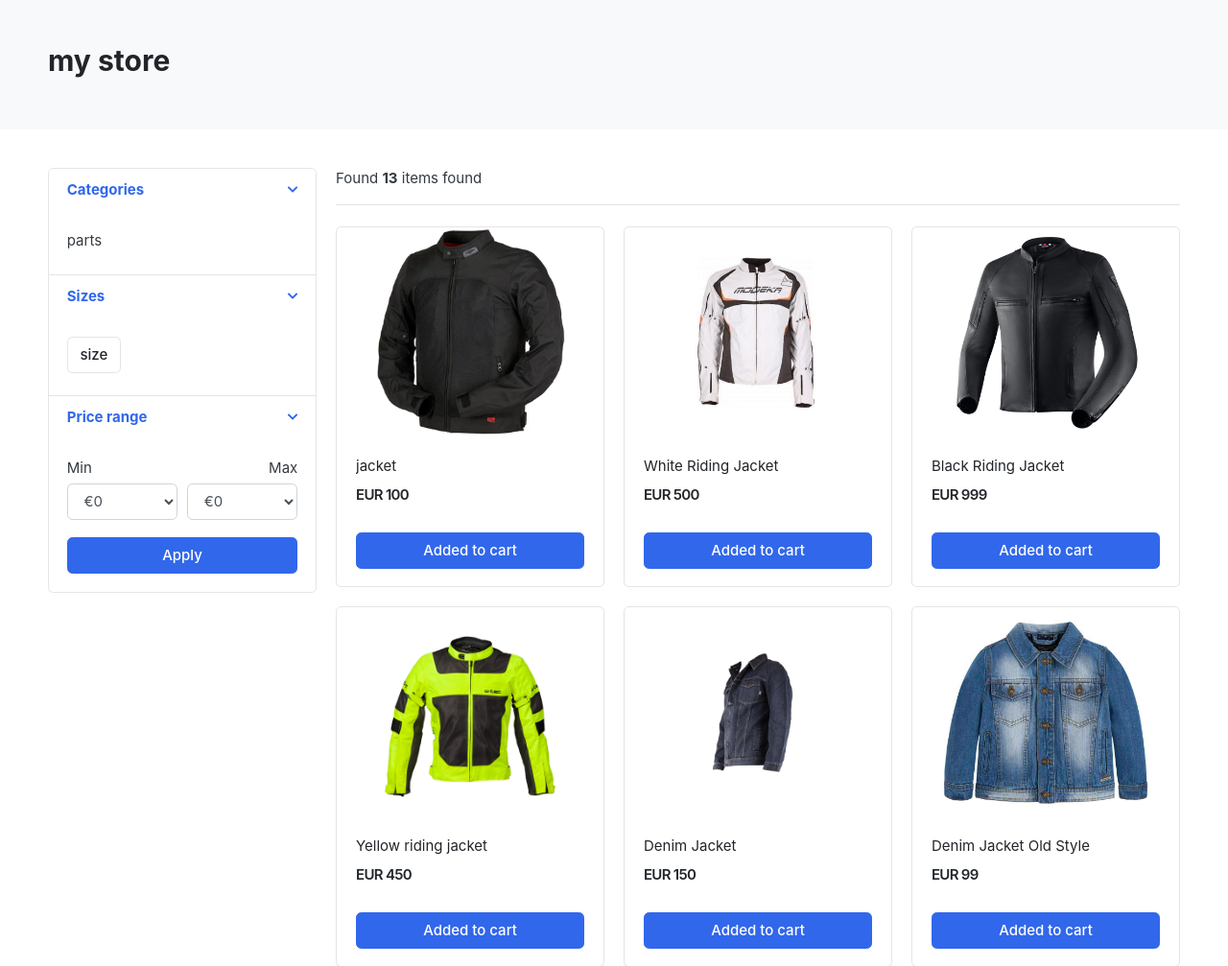
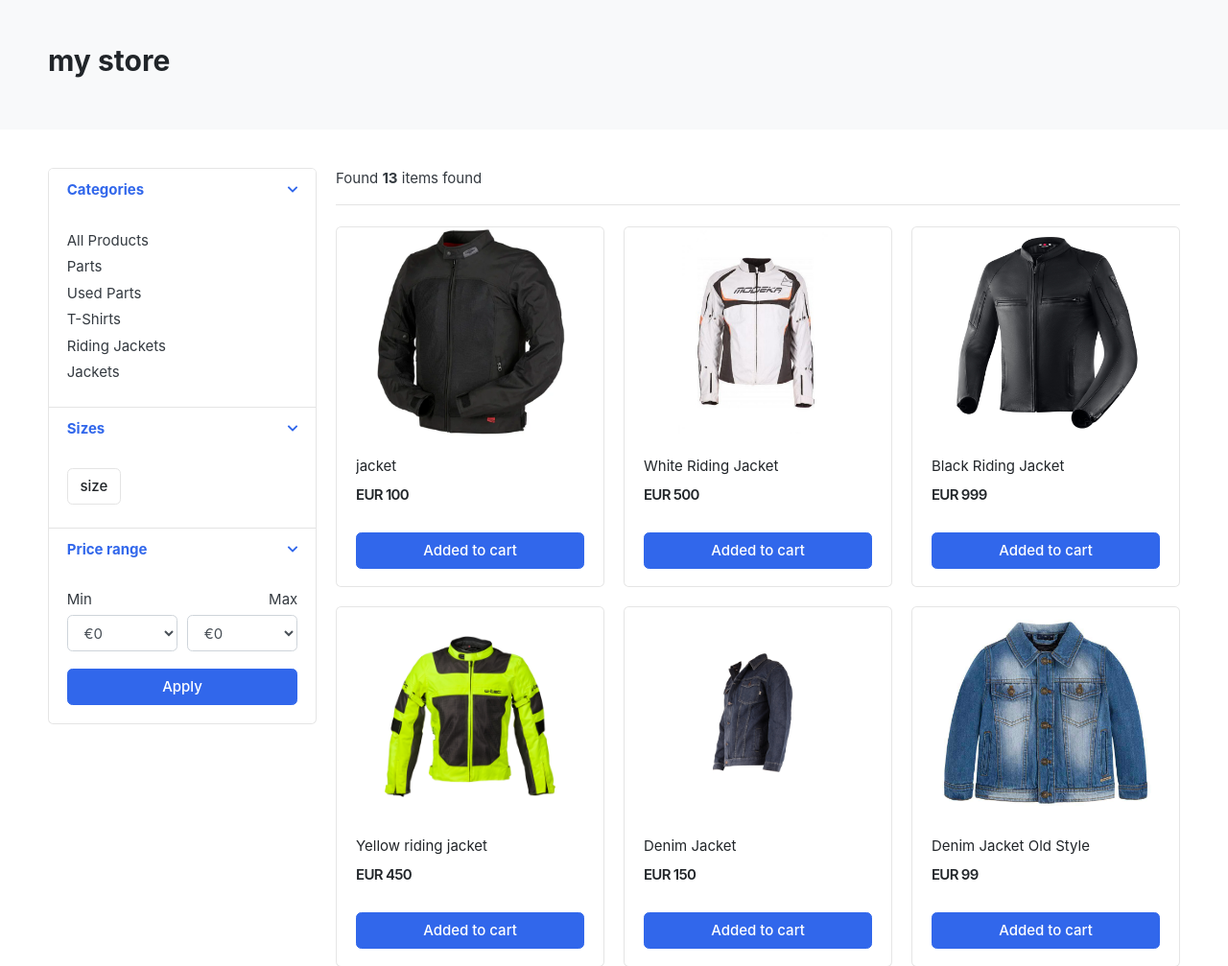
Before and after one commit to Code-Institute-Submissions/peterszabo79-bikershop_JanResub, a Django app: page /store/ in a window 1280 px wide. Shown: the part 119-1126 px from the top of the page at 96% size. Run offline with Django 3.2, Linux system fonts and the light colour scheme; data comes from the database, SQL or seed files in the repository; both versions use the stored data as it was after the commit; some libraries are stand-ins or nearby versions; some web fonts are replaced.

Commit message:
display product on store page,add context processor for categories

```diff
--- a/bikershop/settings.py
+++ b/bikershop/settings.py
@@ -65,6 +65,7 @@ TEMPLATES = [
                 'django.template.context_processors.request',
                 'django.contrib.auth.context_processors.auth',
                 'django.contrib.messages.context_processors.messages',
+                'category.context_processors.menu_links',
             ],
         },
     },
--- /dev/null
+++ b/category/context_processors.py
@@ -0,0 +1,5 @@
+from .models import Category
+
+def menu_links(request):
+    links = Category.objects.all()
+    return dict(links=links)
--- a/category/models.py
+++ b/category/models.py
@@ -1,4 +1,5 @@
 from django.db import models
+from django.urls import reverse
 
 # Create your models here.
 
@@ -12,5 +13,8 @@ class Category(models.Model):
         verbose_name = 'category'
         verbose_name_plural = 'categories'
 
+    def get_url(self):
+        return reverse('products_by_category', args=[self.slug])
+
     def __str__(self):
         return self.category_name
--- a/store/urls.py
+++ b/store/urls.py
@@ -3,5 +3,5 @@ from . import views
 
 urlpatterns = [
     path('', views.store, name='store'),
-    path('<slug:category_slug>/', views.store, name='product_by_category'),
+    path('<slug:category_slug>/', views.store, name='products_by_category'),
 ]
--- a/store/views.py
+++ b/store/views.py
@@ -1,18 +1,19 @@
-from django.shortcuts import render
+from django.shortcuts import render, get_object_or_404
 from .models import Product
 from category.models import Category
 # Create your views here.
 
 def store(request, category_slug=None):
     categories = None
-    products =None
+    products = None
 
     if category_slug != None:
         categories = get_object_or_404(Category, slug=category_slug)
         products = Product.objects.filter(category=categories, is_available=True)
         product_count = products.count()
-    products = Product.objects.all().filter(is_available=True)
-    product_count = products.count()
+    else:
+        products = Product.objects.all().filter(is_available=True)
+        product_count = products.count()
 
 
     context = {
--- a/templates/includes/navbar.html
+++ b/templates/includes/navbar.html
@@ -38,11 +38,10 @@
                     <i class="fa fa-bars"></i> All category
                 </button>
                 <div class="dropdown-menu">
-                    <a class="dropdown-item" href="#"> Parts </a>
-                    <a class="dropdown-item" href="#">ridin jacket</a>
-                    <a class="dropdown-item" href="#">jacket</a>
-                    <a class="dropdown-item" href="#"> used parts </a>
-                    <a class="dropdown-item" href="#">tshirts </a>
+                    <a class="dropdown-item" href="{% url 'store' %}">All products </a>
+                    {% for category in links %}
+                    <a class="dropdown-item" href="{{ category.get_url }}">{{ category.category_name }} </a>
+                    {% endfor %}
                 </div>
             </div>  <!-- category-wrap.// -->
         </div> <!-- col.// -->
@@ -82,4 +81,4 @@
 
 
 
-    </header> <!-- section-header.// -->
+</header> <!-- section-header.// -->
--- a/templates/store/store.html
+++ b/templates/store/store.html
@@ -31,7 +31,10 @@
                 <div class="card-body">
 
                     <ul class="list-menu">
-                    <li><a href="#">parts  </a></li>
+                    <li><a href="{% url 'store' %}">All Products  </a></li>
+                      {% for category in links %}
+                    <li><a href="{{ category.get_url }}">{{ category.category_name }}  </a></li>
+                      {% endfor %}
                     </ul>
 
                 </div> <!-- card-body.// -->
```
Also changed, not shown: db.sqlite3.
